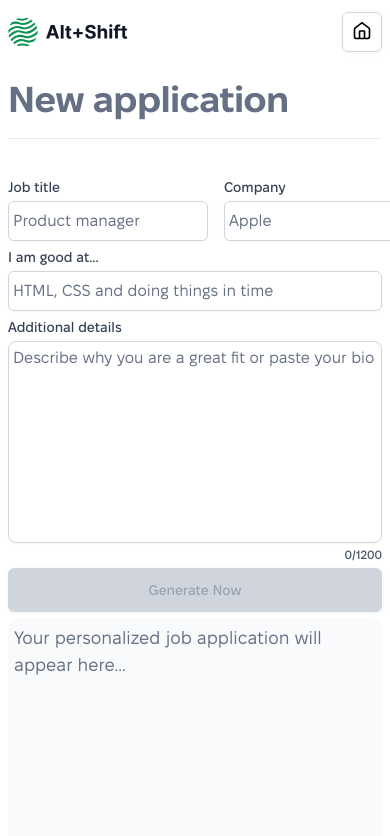
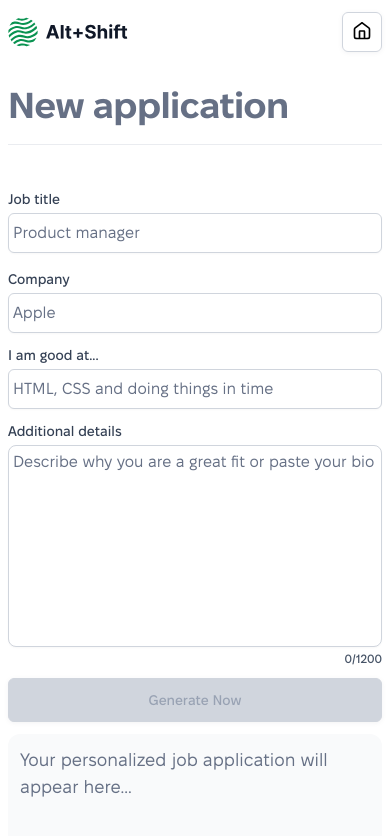
Before and after one commit to VovaTereschenko/cover-letters, a Next.js app: page /new-application in a window 390 px wide. Shown: the top 836 px of the page. Built offline with nearby package versions, Linux system fonts and the light colour scheme; no server answers.

Commit message:
some adjustments for mobile

```diff
--- a/components/shared/Button/Button.module.css
+++ b/components/shared/Button/Button.module.css
@@ -159,12 +159,12 @@
 
   .small {
     height: 36px;
-    padding: 0 var(--spacing-2);
+    padding: 0 var(--spacing-4);
   }
 
   .medium {
     height: 44px;
-    padding: 0 var(--spacing-3);
+    padding: 0 var(--spacing-6);
   }
 
   .large {
--- a/components/shared/ProgressIndication/ProgressIndication.module.css
+++ b/components/shared/ProgressIndication/ProgressIndication.module.css
@@ -66,3 +66,13 @@
   align-items: center;
   justify-content: center;
 }
+
+.generatedText {
+  display: inline;
+}
+
+@media (max-width: 768px) {
+  .generatedText {
+    display: none;
+  }
+}
--- a/components/shared/ProgressIndication/ProgressIndication.tsx
+++ b/components/shared/ProgressIndication/ProgressIndication.tsx
@@ -13,7 +13,7 @@ type ProgressIndicationProps = {
   totalSteps?: number;
   singularText?: string;
   pluralText?: string;
-  highlightColor?: "positive" | "negative";
+  highlightColor?: "positive" | "negative" | null;
 };
 
 const ProgressIndication = ({
@@ -21,7 +21,7 @@ const ProgressIndication = ({
   totalSteps = RECOMMENDED_AMOUNT_OF_APPLICATIONS,
   singularText = DEFAULT_SINGULAR_TEXT,
   pluralText = DEFAULT_PLURAL_TEXT,
-  highlightColor = undefined,
+  highlightColor = null,
 }: ProgressIndicationProps) => {
   const [isHighlighted, setIsHighlighted] = useState(false);
   const previousStepRef = useRef(currentStep);
@@ -52,11 +52,13 @@ const ProgressIndication = ({
   const progress = Math.min(currentStep, totalSteps);
   const isCompleted = currentStep >= totalSteps;
   const isExceeded = currentStep > totalSteps;
-  const explanatoryText = isExceeded
-    ? `${currentStep} ${currentStep === 1 ? singularText : pluralText} `
-    : `${currentStep}/${totalSteps} ${
-        currentStep === 1 ? singularText : pluralText
-      }`;
+
+  const countText = isExceeded
+    ? `${currentStep}`
+    : `${currentStep}/${totalSteps}`;
+
+  const itemText = currentStep === 1 ? singularText : pluralText;
+  const itemType = itemText.split(" generated")[0];
 
   return (
     <div
@@ -66,7 +68,10 @@ const ProgressIndication = ({
         [styles.highlightedRed]: isHighlighted && highlightColor === "negative",
       })}
     >
-      <span className={styles.text}>{explanatoryText}</span>
+      <span className={styles.text}>
+        {countText} {itemType}
+        <span className={styles.generatedText}> generated</span>
+      </span>
       {isCompleted ? (
         <div className={styles.completedIndicator} aria-label="Completed">
           <CheckmarkIcon />
--- a/features/ApplicationCreation/ApplicationCreation.module.css
+++ b/features/ApplicationCreation/ApplicationCreation.module.css
@@ -184,14 +184,16 @@
 @media (max-width: 768px) {
   .layoutWrapper {
     padding: var(--spacing-6);
+    overflow-x: hidden;
   }
 
   .container {
     width: 100%;
+    max-width: none;
     flex-direction: column;
     gap: var(--spacing-8);
     margin-top: var(--spacing-8);
-    min-height: calc(100vh - 120px);
+    min-height: auto;
   }
 
   .leftPanel {
@@ -203,40 +205,46 @@
   .rightPanel {
     width: 100%;
     padding: var(--spacing-8);
-    min-height: var(--sidebar-min-height);
+    min-height: 200px;
   }
 
   .rightContent {
-    min-height: var(--card-min-height);
+    min-height: auto;
   }
 
   .applicationText {
     font-size: var(--font-size-base);
     line-height: var(--line-height-base);
   }
+
+  .inputRow {
+    flex-direction: column;
+  }
 }
 
 @media (max-width: 480px) {
   .layoutWrapper {
     padding: var(--spacing-4);
+    overflow-x: hidden;
   }
 
   .container {
-    gap: var(--spacing-3);
-    margin-top: var(--spacing-3);
+    gap: var(--spacing-6);
+    margin-top: var(--spacing-6);
+    max-width: none;
   }
 
   .leftPanel {
-    gap: var(--spacing-3);
+    gap: var(--spacing-6);
   }
 
   .rightPanel {
-    padding: var(--spacing-3);
-    min-height: var(--sidebar-min-height-mobile);
+    padding: var(--spacing-6);
+    min-height: 180px;
   }
 
   .rightContent {
-    min-height: var(--sidebar-min-height-small);
+    min-height: auto;
   }
 
   .applicationText {
```
Also changed, not shown: 1 other file (tests, documents, lock files or other folders).
